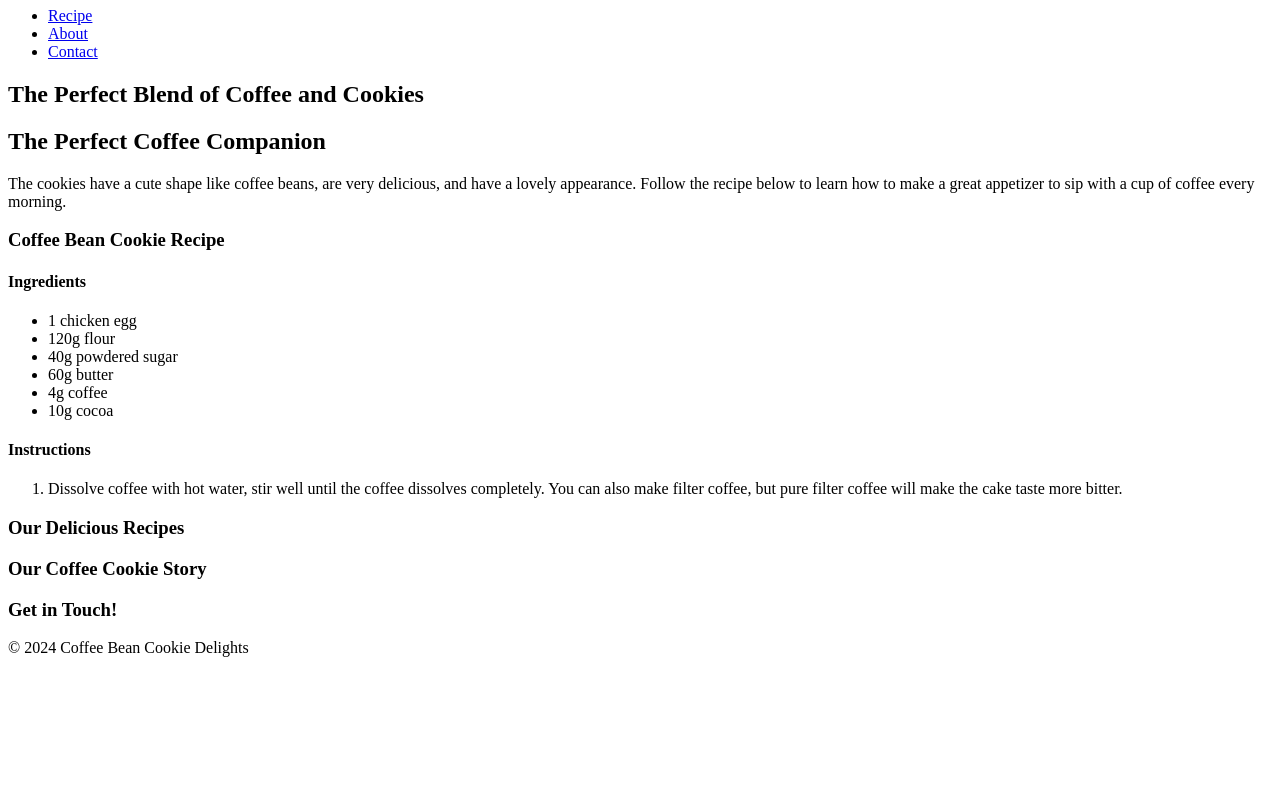
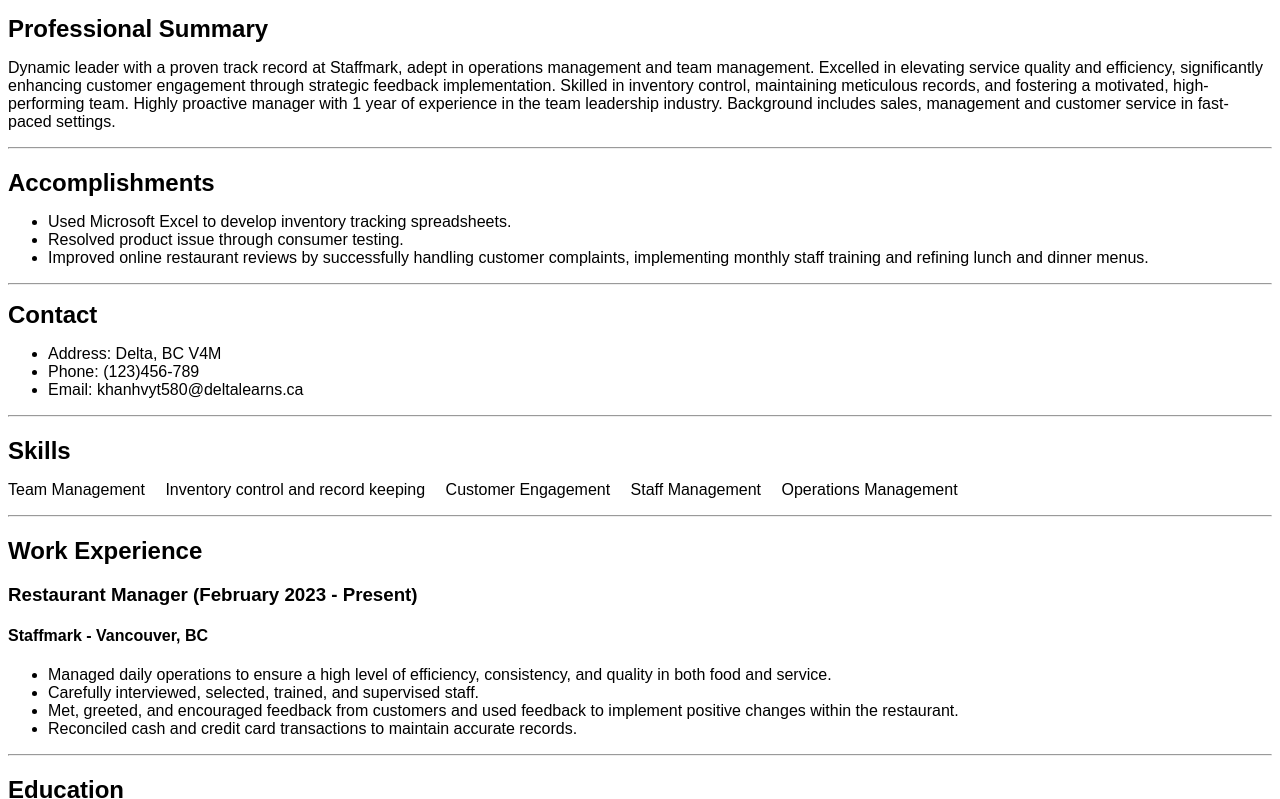
Before and after one commit to KhanhVyt580/byvy, a plain HTML site: page index.html in a window 1280 px wide. Shown: the part 73-872 px from the top of the page. Before the commit the page ends 800 px from the top, so only its background shows below. Drawn offline with Linux system fonts and the light colour scheme.

Commit message:
Update index.html

```diff
--- a/index.html
+++ b/index.html
@@ -3,69 +3,78 @@
 <head>
   <meta charset="UTF-8">
   <meta name="viewport" content="width=device-width, initial-scale=1.0">
-    <title>Coffee Bean Cookie Delights</title>
-    <link rel="stylesheet" href="style.css">
+  <title>Khanh Vy Tran Resume</title>
+  <style>
+    /* You can add basic styling here */
+    body {
+      font-family: Arial, sans-serif;
+    }
+    h1, h2, h3 {
+      margin-bottom: 0.5rem;
+    }
+    .section {
+      margin-bottom: 1rem;
+    }
+    .contact-info {
+      margin-top: 1rem;
+    }
+    .skills {
+      list-style: none;
+      padding: 0;
+    }
+    .skills li {
+      display: inline-block;
+      margin-right: 1rem;
+    }
+  </style>
 </head>
 <body>
-    <header>
-        <h1>Vy's story: Coffee Bean Cookie Delights</h1>
-        <nav>
+  <h1>Khanh Vy Tran</h1>
+  <hr>
+  <h2>Professional Summary</h2>
+  <p>Dynamic leader with a proven track record at Staffmark, adept in operations management and team management. Excelled in elevating service quality and efficiency, significantly enhancing customer engagement through strategic feedback implementation. Skilled in inventory control, maintaining meticulous records, and fostering a motivated, high-performing team. Highly proactive manager with 1 year of experience in the team leadership industry. Background includes sales, management and customer service in fast-paced settings.</p>
+  <hr>
+  <h2>Accomplishments</h2>
   <ul>
-                <li><a href="#recipes">Recipe</a></li>
-                <li><a href="#about">About</a></li>
-                <li><a href="#contact">Contact</a></li>
+    <li>Used Microsoft Excel to develop inventory tracking spreadsheets.</li>
+    <li>Resolved product issue through consumer testing.</li>
+    <li>Improved online restaurant reviews by successfully handling customer complaints, implementing monthly staff training and refining lunch and dinner menus.</li>
   </ul>
-        </nav>
-    </header>
-
-    <main>
-        <section id="hero">
-            <h2>The Perfect Blend of Coffee and Cookies</h2>
-                <div class="cake-container">
-                <div class="cake-top"></div>
-                <div class="cake-bottom"></div>
-        </section>
-        <section id="intro">
-            <h2>The Perfect Coffee Companion</h2>
-            <p>The cookies have a cute shape like coffee beans, are very delicious, and have a lovely appearance. Follow the recipe below to learn how to make a great appetizer to sip with a cup of coffee every morning.</p>
-        </section>
-
-        <section id="recipe">
-            <h3>Coffee Bean Cookie Recipe</h3>
-
-            <h4>Ingredients</h4>
+  <hr>
+  <h2 class="contact-info">Contact</h2>
   <ul>
-                <li>1 chicken egg</li>
-                <li>120g flour</li>
-                <li>40g powdered sugar</li>
-                <li>60g butter</li>
-                <li>4g coffee</li>
-                <li>10g cocoa</li>
+    <li>Address: Delta, BC V4M</li>
+    <li>Phone: (123)456-789</li>
+    <li>Email: khanhvyt580@deltalearns.ca</li>
   </ul>
-
-            <h4>Instructions</h4>
-            <ol>
-                <li>Dissolve coffee with hot water, stir well until the coffee dissolves completely. You can also make filter coffee, but pure filter coffee will make the cake taste more bitter.</li>
-                </ol>
-        </section>
-        <section id="recipes">
-            <h3>Our Delicious Recipes</h3>
-            </section>
-
-        <section id="about">
-            <h3>Our Coffee Cookie Story</h3>
-            <p> </p>
-        </section>
-
-        <section id="contact">
-            <h3>Get in Touch!</h3>
-            </section>
-    </main>
-
-    <footer>
-        <p>&copy; 2024 Coffee Bean Cookie Delights</p>
-    </footer>
-
-    <script src="script.js"></script>
+  <hr>
+  <h2>Skills</h2>
+  <ul class="skills">
+    <li>Team Management</li>
+    <li>Inventory control and record keeping</li>
+    <li>Customer Engagement</li>
+    <li>Staff Management</li>
+    <li>Operations Management</li>
+  </ul>
+  <hr>
+  <h2>Work Experience</h2>
+  <h3>Restaurant Manager (February 2023 - Present)</h3>
+  <h4>Staffmark - Vancouver, BC</h4>
+  <ul>
+    <li>Managed daily operations to ensure a high level of efficiency, consistency, and quality in both food and service.</li>
+    <li>Carefully interviewed, selected, trained, and supervised staff.</li>
+    <li>Met, greeted, and encouraged feedback from customers and used feedback to implement positive changes within the restaurant.</li>
+    <li>Reconciled cash and credit card transactions to maintain accurate records.</li>
+  </ul>
+  <hr>
+  <h2>Education</h2>
+  <h3>High School Diploma (Expected June 2029)</h3>
+  <h4>Seaquam Secondary - Delta, BC</h4>
+  <hr>
+  <h2>Languages</h2>
+  <ul>
+    <li>English</li>
+    <li>Vietnamese (Limited Working / Native or Bilingual)</li>
+  </ul>
 </body>
 </html>
```
Lines whose indentation alone changed are shown as unchanged.
